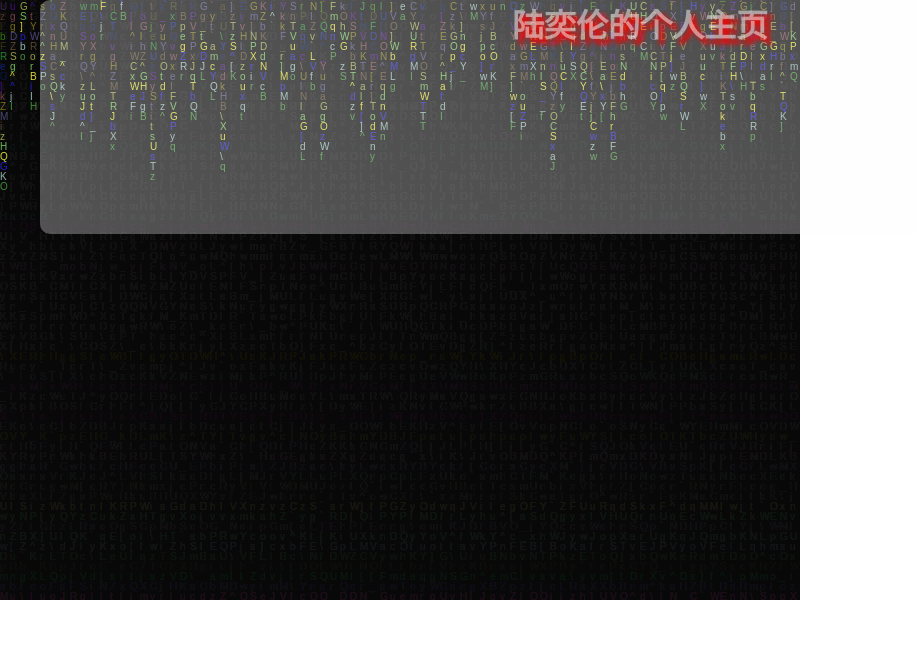
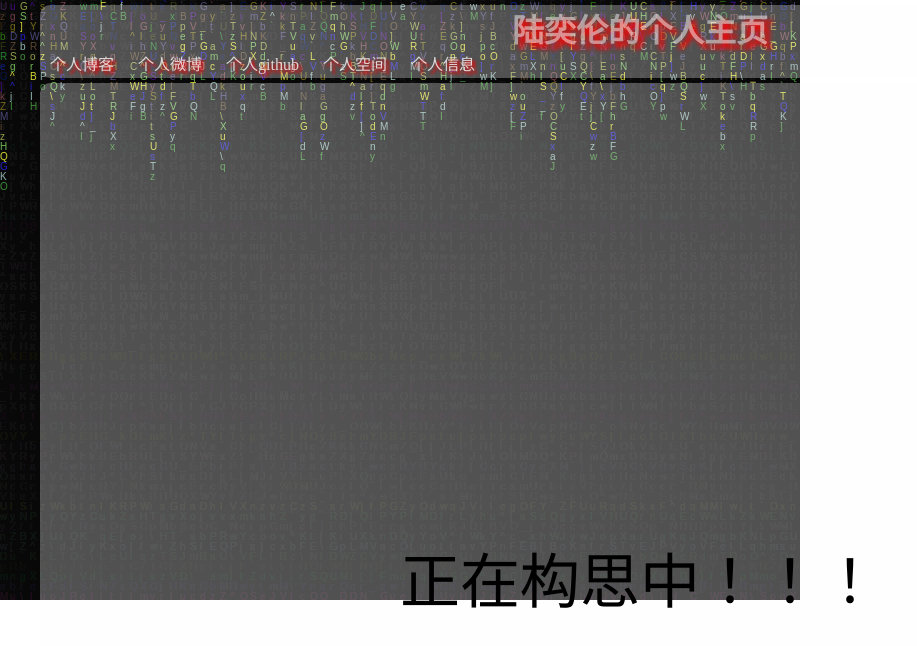
Before and after one commit to luyilun/luyilun.github.io, a plain HTML site: page index.html in a window 1280 px wide. Shown: the top 646 px of the page, without its empty margins (0-917 px from the left). Drawn offline with Linux system fonts and the light colour scheme.

Commit message:
添加了header内容

```diff
--- a/index.html
+++ b/index.html
@@ -4,17 +4,29 @@
 		<meta charset="UTF-8">
 		<title>陆奕伦</title>
 		<style>
-			* {margin: 0;padding: 0;}
-			body {overflow: hidden;}
-			canvas {position: fixed;top:0;left:0;z-index: -1;}
-			header {width:1200px;height:234px;background:rgba(250,250,250,0.3);margin:0 auto;border-radius: 10px;}
-			.c-title {text-align:center;color:rgba(250,250,250,0.5);text-shadow: 5px 5px 5px #FF0000;}
+			*{margin: 0;padding: 0;}
+			body{overflow: auto;}
+			canvas{position: fixed;top:0;left:0;z-index: -1;}
+			header{width:1200px;height:73px;margin:5px auto;background:rgba(250,250,250,0.3);border-radius: 10px;}
+			.c-title{text-align:center;color:rgba(250,250,250,0.5);text-shadow: 5px 5px 5px #FF0000;}
+			.c-nav a{margin:0 10px;text-decoration:none;color:rgba(250,250,250,0.8);text-shadow: 3px 3px 3px #FF0000;}
+			main{width:1200px;height:1600px;margin:0 auto;background:rgba(250,250,250,0.3);border-radius: 10px;text-align:center;line-height: 1000px;font-size:60px;}
 		</style>
 	</head>
 <body>
 	<header>
 		<h1 class="c-title">陆奕伦的个人主页</h2>
+		<div class="c-nav">
+			<a href="#">个人博客</a>
+			<a href="#">个人微博</a>
+			<a href="#">个人github</a>
+			<a href="#">个人空间</a>
+			<a href="#">个人信息</a>
+		</div>
 	</header>
+	<main>
+		正在构思中！！！
+	</main>
 	<!-- 背景墙 -->
 	<canvas id="canvas"> 您的浏览器不支持canvas标签，请您更换浏览器 </canvas>
 	<script>
```
